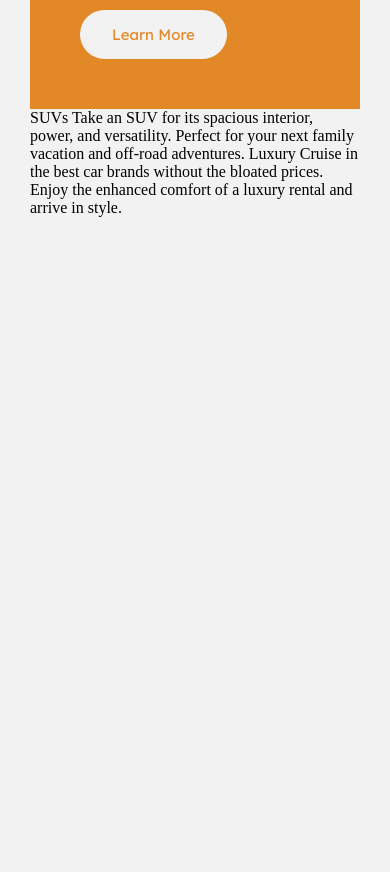
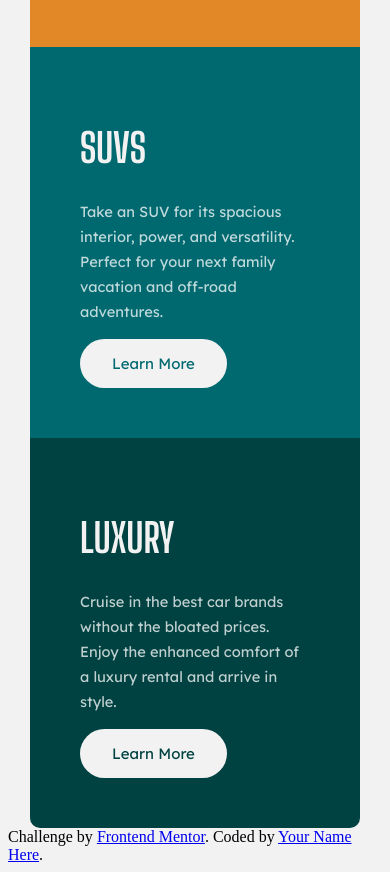
Before and after one commit to JunoField/fm4-3-column-preview-card, a website built with Parcel: page index.html in a window 390 px wide. Shown: the part 476-1348 px from the top of the page. Before the commit the page ends 844 px from the top, so only its background shows below. Built offline with nearby package versions, Linux system fonts and the light colour scheme.

Commit message:
mobile layout finished

```diff
--- a/index.html
+++ b/index.html
@@ -23,13 +23,20 @@
       <button type="button">Learn More</button>
   </div>
 
-  SUVs
-  Take an SUV for its spacious interior, power, and versatility. Perfect for your next family vacation
-  and off-road adventures.
+    <div class="card" id="card-suvs">
+      <h1>SUVS</h1>
+      <p>Take an SUV for its spacious interior, power, and versatility. Perfect for your next family vacation
+  and off-road adventures.</p>
+      <button type="button">Learn More</button>
+    </div>
 
-  Luxury
-  Cruise in the best car brands without the bloated prices. Enjoy the enhanced comfort of a luxury
-  rental and arrive in style.
+    <div class="card card-bottom" id="card-luxury">
+      <h1>LUXURY</h1>
+      <p>Cruise in the best car brands without the bloated prices. Enjoy the enhanced comfort of a luxury rental and arrive in style.</p>
+      <button type="button">Learn More</button>
+    </div>
+
+
   </main>
 
 
--- a/style.scss
+++ b/style.scss
@@ -9,12 +9,8 @@ body{
 }
 
 #cards{
-    position: absolute;
-    left: 50%;
-    top: 50%;
-    transform: translate(-50%, -50%);
     width: 330px;
-
+    margin: 89px auto auto auto;
 }
 
 .card{
@@ -48,13 +44,32 @@ body{
 
 .card-top{
     border-top-left-radius: 10px;
-    border-top-right-radius: 10px;;
+    border-top-right-radius: 10px;
+}
+
+.card-bottom{
+    border-bottom-left-radius: 10px;
+    border-bottom-right-radius: 10px;
+
 }
 
 #card-sedans{
-
     background-color: $brightOrange;
     button{
         color: $brightOrange;
     }
 }
+
+#card-suvs{
+    background-color: $darkCyan;
+    button{
+        color: $darkCyan;
+    }
+}
+
+#card-luxury{
+    background-color: $veryDarkCyan;
+    button{
+        color: $veryDarkCyan;
+    }
+}
```
Also changed, not shown: dist/index.html, 2 other files.
